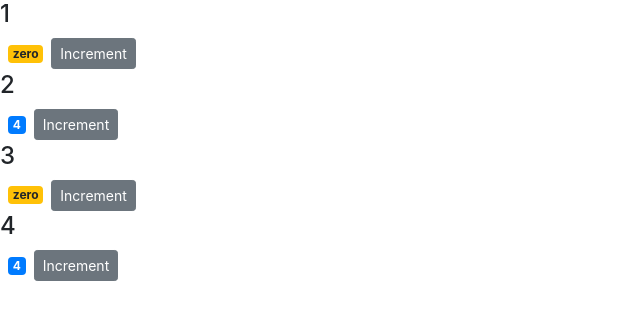
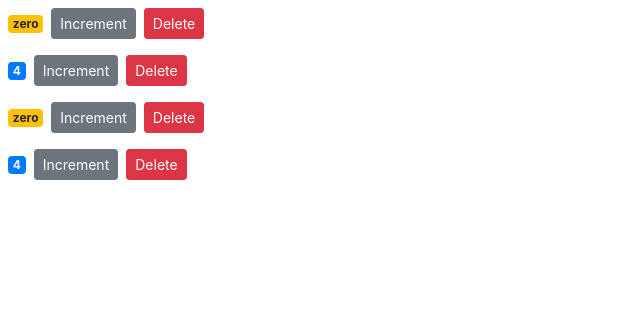
Before and after one commit to shayanmalinda/Counter-App, a React (Create React App) app: page / in a window 1280 px wide. Shown: the top 320 px of the page, without its empty margins (0-640 px from the left). Built offline with nearby package versions, Linux system fonts and the light colour scheme.

Commit message:
delete handler

```diff
--- a/src/components/counter.jsx
+++ b/src/components/counter.jsx
@@ -9,13 +9,18 @@
   render() {
     return (
       <div>
-        <h4>{this.props.id}</h4>
         <span className={this.getBadgeClass()}> {this.formatCount()} </span>
         <button
           onClick={this.handleIncrement}
           className="btn btn-secondary btn-sm"
         >
           Increment
+        </button>
+        <button
+          onClick={this.props.onDelete}
+          className="btn btn-danger m-2 btn-sm"
+        >
+          Delete
         </button>
       </div>
     );
--- a/src/components/counters.jsx
+++ b/src/components/counters.jsx
@@ -10,6 +10,11 @@
       { id: 4, value: 4 }
     ]
   };
+
+  handleDelete = () => {
+    console.log("handle delete");
+  };
+
   render() {
     return (
       <div>
@@ -19,6 +24,7 @@
             value={counter.value}
             selected={true}
             id={counter.id}
+            onDelete={this.handleDelete}
           ></Counter>
         ))}
       </div>
```
